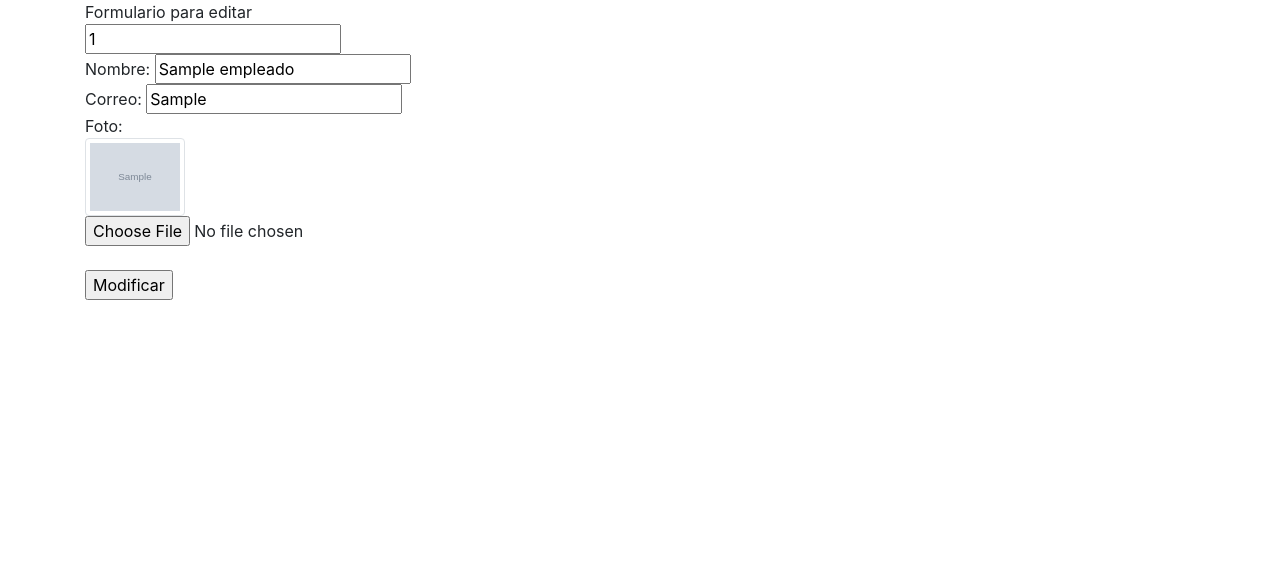
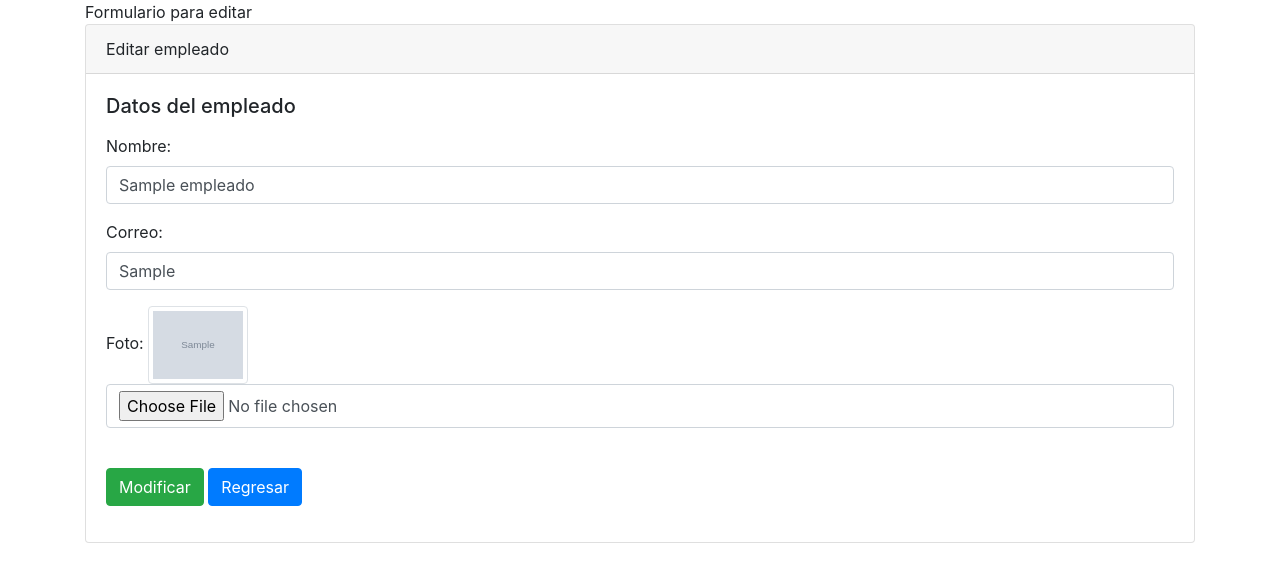
Before and after one commit to FerRodriguez96/SistemaEmpleado, a Flask app: page /edit/1 in a window 1280 px wide. Shown: the part 56-638 px from the top of the page. Run offline with Flask 2, Linux system fonts and the light colour scheme; tables that the repository leaves empty or names only in its code hold one stand-in row (values such as "Sample post"); grey boxes marked "Sample" are stand-in pictures; some libraries are stand-ins or nearby versions.

Commit message:
#13 dev - Estilo formulario editar
se agregaron estilos al formulario de editar

```diff
--- a/templates/empleados/edit.html
+++ b/templates/empleados/edit.html
@@ -4,24 +4,40 @@ Formulario para editar
 
 <form method="post" action="/update" enctype="multipart/form-data">
 
-    <input type="text" value="{{ empleado [0]}}" name="txtID" id="txtID">
-    <br/>
-    Nombre:
-    <input type="text" value="{{ empleado [1]}}" name="txtNombre" id="textNombre">
-    <br>
-    Correo:
-    <input type="text" value="{{ empleado [2]}}" name="txtCorreo" id="textCorreo">
-    <br>
-    Foto:
-    </br>
+    <div class="card">
+        <div class="card-header">
+            Editar empleado
+        </div>
+        <div class="card-body">
+            <h5 class="card-title">Datos del empleado</h5>
+            <p class="card-text">
 
-    <img class="img-thumbnail" width=100 src="{{url_for('uploads',nombreFoto=empleado [3])}}" alt="">
-    <br/>
-    <input type="file" name="txtFoto" id="textFoto">
-    <br>
-    <br>
-    <input type="submit" value="Modificar">
+                <div class="form-group">
+                    <label for="txtNombre">Nombre:</label>
+                    <input id="txtNombre" value="{{ empleado [1]}}" class="form-control" type="text" name="txtNombre">
+                </div>
 
+                <div class="form-group">
+                    <label for="txtCorreo">Correo:</label>
+                    <input id="txtCorreo" value="{{empleado [2]}}" class="form-control" type="text" name="txtCorreo">
+                </div>
+
+                <div class="form-group">
+                    <label for="txtFoto">Foto:</label>
+                    <img class="img-thumbnail" width=100 src="{{url_for('uploads',nombreFoto=empleado [3])}}" alt="">
+                    <input id="txtFoto" class="form-control" type="file" name="txtFoto">
+                </div>
+
+                <input type="hidden" value="{{ empleado [0]}}" name="txtID" id="txtID">
+                <br/>
+
+                <div class="form-group">
+                    <input type="submit" class="btn btn-success" value="Modificar">
+                    <a href="{{url_for('index')}}" class="btn btn-primary">Regresar</a>
+                </div>
+            </p>
+        </div>
+    </div>
 </form>
 {% endfor %}
 
```
